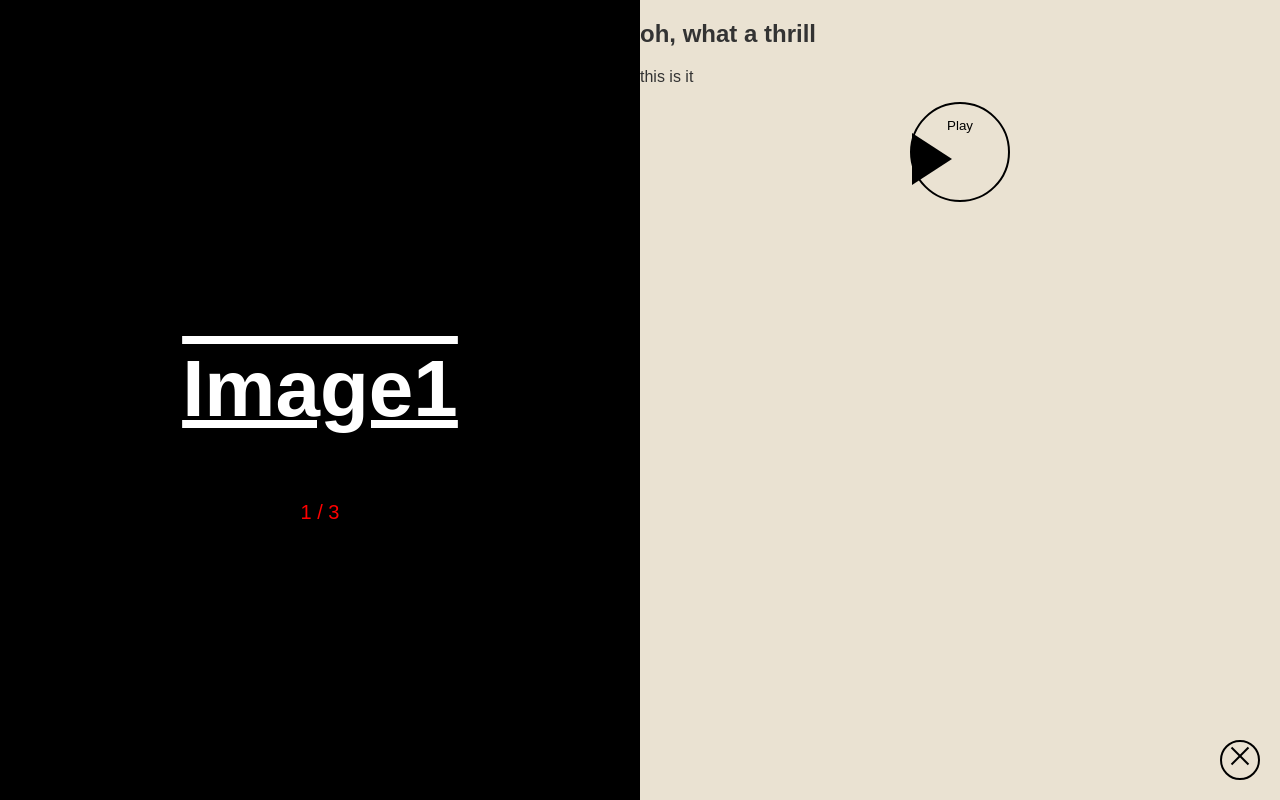
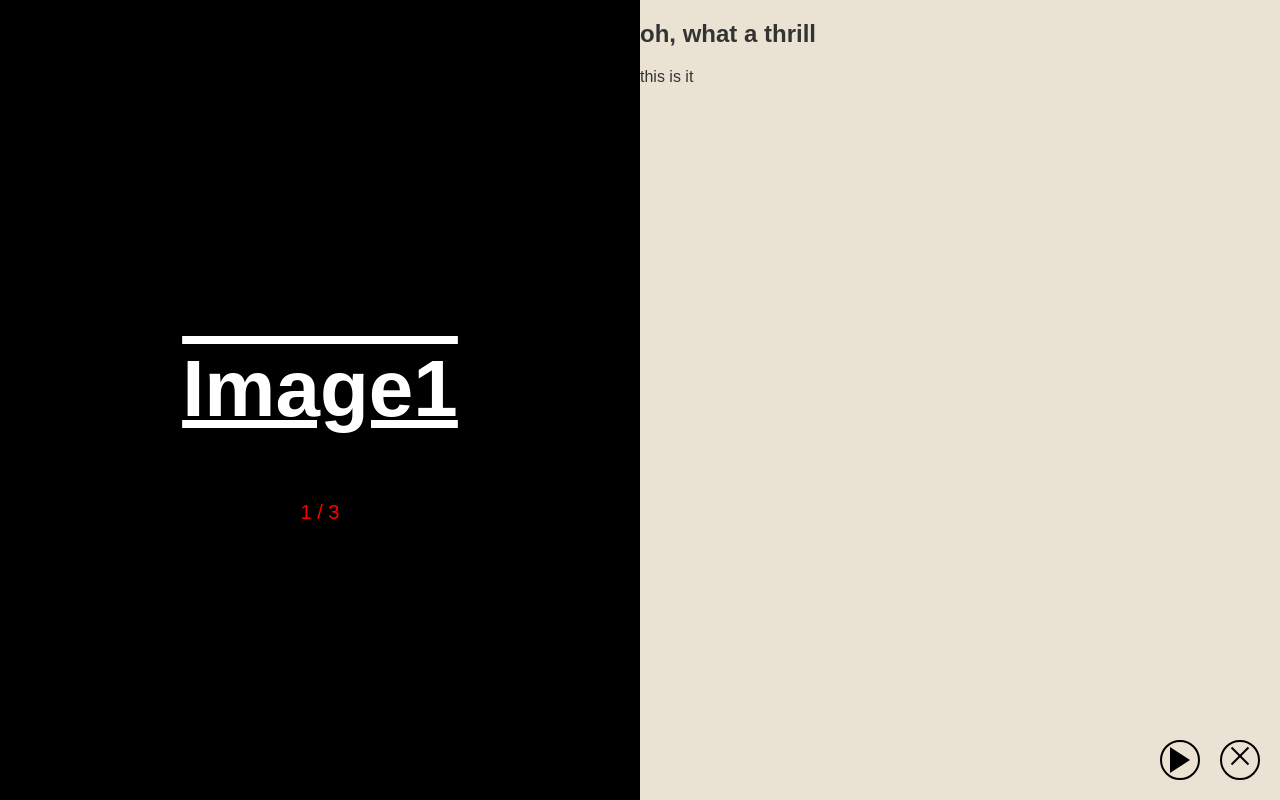
Before and after one commit to tiagossaurus-rex/diasporama, a React (Create React App) app: page /#/my-project in a window 1280 px wide. Built offline with nearby package versions, Linux system fonts and the light colour scheme; no server answers; a web font is replaced by a local one.

Commit message:
align play and close button

```diff
--- a/src/components/flicker.js
+++ b/src/components/flicker.js
@@ -38,14 +38,14 @@ export default function Flicker(props) {
         <View.Header>
           <h1>{props.title}</h1>
           <p>{props.paragraph}</p>
-
-          <View.Play
+          <View.ButtonWrapper
             onClick={() => {
               setIsPlaying(!isPlaying);
             }}
           >
-            {isPlaying ? "Pause" : "Play"}
-          </View.Play>
+            {isPlaying ? <View.Pause /> : <View.Play />}
+          </View.ButtonWrapper>
+
           <View.CloseWrapper>
             <Link to="/">
               <View.Close />
--- a/src/components/view/index.js
+++ b/src/components/view/index.js
@@ -10,7 +10,9 @@ import {
   Figcaption,
   H2,
   Play,
+  Pause,
   Close,
+  ButtonWrapper,
   CloseWrapper,
 } from "./styles/view";
 
@@ -64,10 +66,17 @@ View.H2 = function ViewH2({ children, ...restProps }) {
 View.Play = function ViewPlay({ children, ...restProps }) {
   return <Play {...restProps}>{children}</Play>;
 };
-View.Close = function ViewButton({ children, ...restProps }) {
+View.Pause = function ViewPause({ children, ...restProps }) {
+  return <Pause {...restProps}>{children}</Pause>;
+};
+View.Close = function ViewClose({ children, ...restProps }) {
   return <Close {...restProps}>{children}</Close>;
 };
 
 View.CloseWrapper = function ViewCloseWrapper({ children, ...restProps }) {
   return <CloseWrapper {...restProps}>{children}</CloseWrapper>;
 };
+
+View.ButtonWrapper = function ViewButtonWrapper({ children, ...restProps }) {
+  return <ButtonWrapper {...restProps}>{children}</ButtonWrapper>;
+};
--- a/src/components/view/styles/view.js
+++ b/src/components/view/styles/view.js
@@ -90,33 +90,31 @@ export const H2 = styled.h2`
 `;
 
 export const Play = styled.button`
-  //circle
-  // position: absolute;
-  top: calc(50% - 25px);
-  left: calc(50% - 50px);
-  width: 100px;
-  height: 100px;
-
-  display: block;
-  border: 2px solid black;
-  border-radius: 50%;
-  padding: 0;
-  margin: 0 auto;
+  border: none;
   background-color: transparent;
 
   &:after {
     //play button
     // position: absolute;
-    top: calc(50% - 25px);
-    left: calc(50% - 14px);
+    top: 12px;
+    left: 12px;
     display: block;
     content: "";
     box-sizing: border-box;
     border-color: transparent transparent transparent black;
     border-style: solid;
-    border-width: 26px 0 26px 40px;
+    border-width: 13px 0 13px 20px;
   }
 `;
+export const Pause = styled.button`
+  border: none;
+  background-color: crimsom;
+  &:after {
+    border-style: double;
+    border-width: 0px 0 0px 20px;
+  }
+`;
+
 export const Close = styled.button`
   background: none;
   border: 0;
@@ -163,3 +161,22 @@ export const CloseWrapper = styled.div`
   bottom: 20px;
   right: 20px;
 `;
+
+export const ButtonWrapper = styled.div`
+  background: transparent;
+  border: 2px solid #000;
+  border-radius: 30px;
+  padding: 8px;
+  align-items: center;
+  justify-content: center;
+  overflow: hidden;
+  display: flex;
+  cursor: pointer;
+  position: fixed;
+  height: 20px;
+  width: 20px;
+  z-index: 4;
+  top: unset;
+  bottom: 20px;
+  right: 80px;
+`;
```
